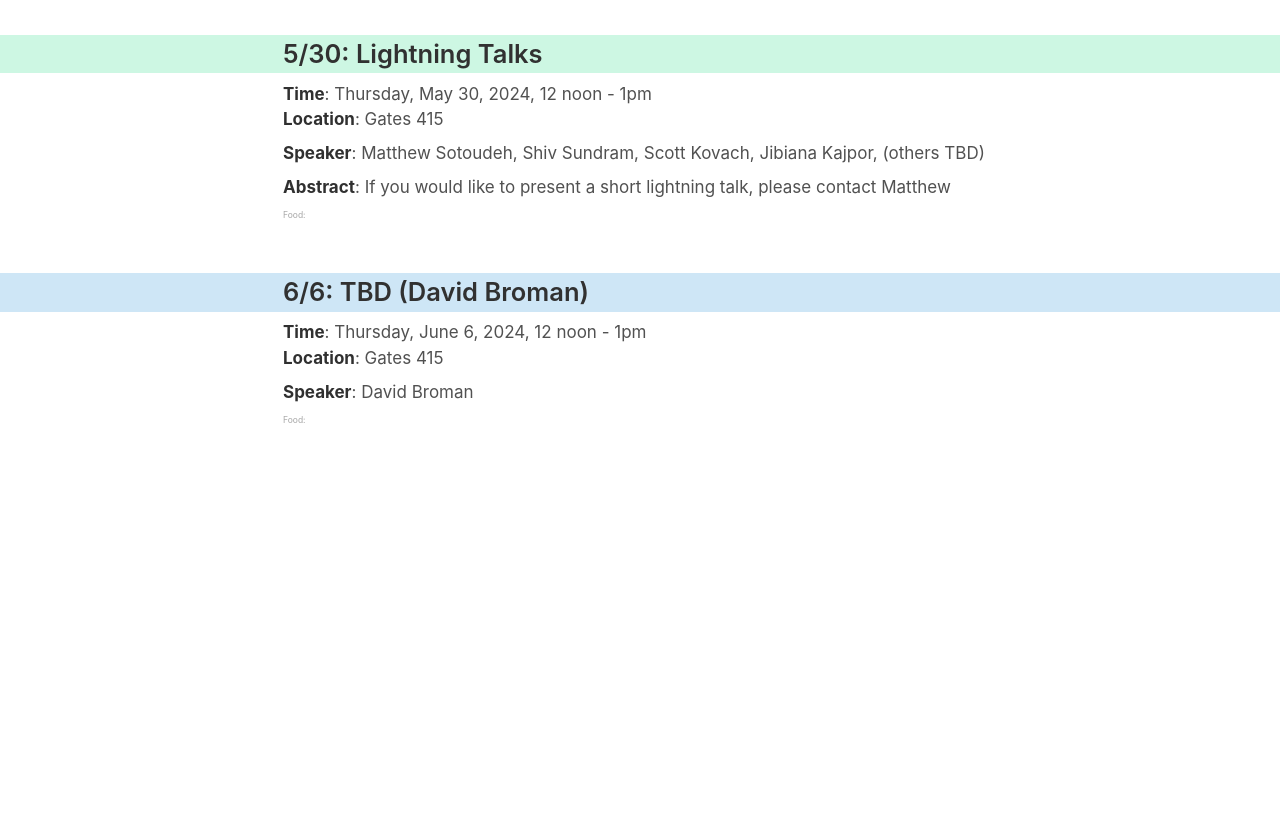
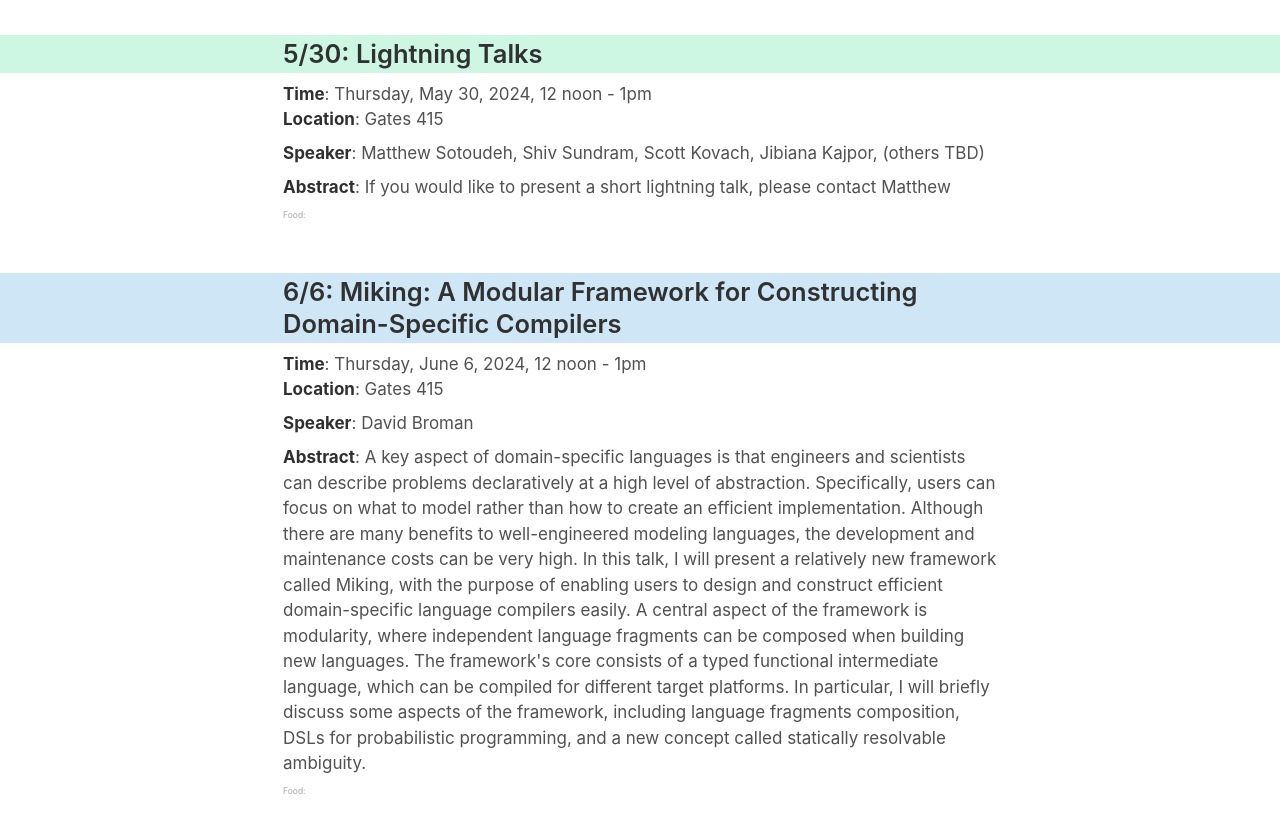
Before and after one commit to software-research-lunch/software-research-lunch.github.io, a Jekyll site: the page built from index.html, in a window 1280 px wide and 900 px high, scrolled down 5010 px. Shown: the top 833 px of the window. Built offline with Jekyll 4.4.1, drawn with Linux system fonts in a browser that asks for light colours; before the commit the page ends 5538 px from its top, so only the background shows below that.

Commit message:
David Broman

```diff
--- a/_data/schedule.yml
+++ b/_data/schedule.yml
@@ -201,10 +201,46 @@ y24_spring:
         (others TBD)"
       bio: ""
     - date: "2024-06-06"
-      abstract: ""
-      title: ""
+      abstract: "
+        A key aspect of domain-specific languages is that engineers and
+        scientists can describe problems declaratively at a high level of
+        abstraction. Specifically, users can focus on what to model rather than
+        how to create an efficient implementation. Although there are many
+        benefits to well-engineered modeling languages, the development and
+        maintenance costs can be very high. In this talk, I will present a
+        relatively new framework called Miking, with the purpose of enabling
+        users to design and construct efficient domain-specific language
+        compilers easily. A central aspect of the framework is modularity,
+        where independent language fragments can be composed when building new
+        languages. The framework's core consists of a typed functional
+        intermediate language, which can be compiled for different target
+        platforms. In particular, I will briefly discuss some aspects of the
+        framework, including language fragments composition, DSLs for
+        probabilistic programming, and a new concept called statically
+        resolvable ambiguity."
+      title: "Miking: A Modular Framework for Constructing Domain-Specific Compilers"
       speaker: "David Broman"
-      bio: ""
+      bio: "David Broman is a Professor at the Department of Computer Science,
+        KTH Royal Institute of Technology, a Visiting Professor at the Computer
+        Science Department, Stanford University, and an Associate Director
+        Faculty for Digital Futures. He received his Ph.D. in Computer Science
+        in 2010 from Linköping University, Sweden. Between 2012 and 2014, he
+        was a visiting scholar at the University of California, Berkeley, where
+        he also was employed as a part-time researcher until 2016. His research
+        focuses on the intersection of (i) programming languages and compilers,
+        (ii) real-time and cyber-physical systems, and (iii) probabilistic
+        machine learning. David has received the Best ETAPS paper award on on
+        programming languages and systems (the EAPLS Award, co-authored 2023),
+        a Distinguished Artifact Award at ESOP (co-authored 2022), an
+        outstanding paper award at RTAS (co-authored 2018), a best paper award
+        in the journal Software & Systems Modeling (SoSyM award 2018), the
+        award as teacher of the year, selected by the student union at KTH
+        (2017), the best paper award at IoTDI (co-authored 2017), and awarded
+        the Swedish Foundation for Strategic Research's individual grant for
+        future research leaders (2016). He has worked several years within the
+        software industry, co-founded companies, co-founded the EOOLT workshop
+        series, and is a member of IFIP WG 2.4, Modelica Association, a senior
+        member of IEEE, and a former board member of Forskning och Framsteg."
 
 y24_winter:
   location: "Gates 415"
```
